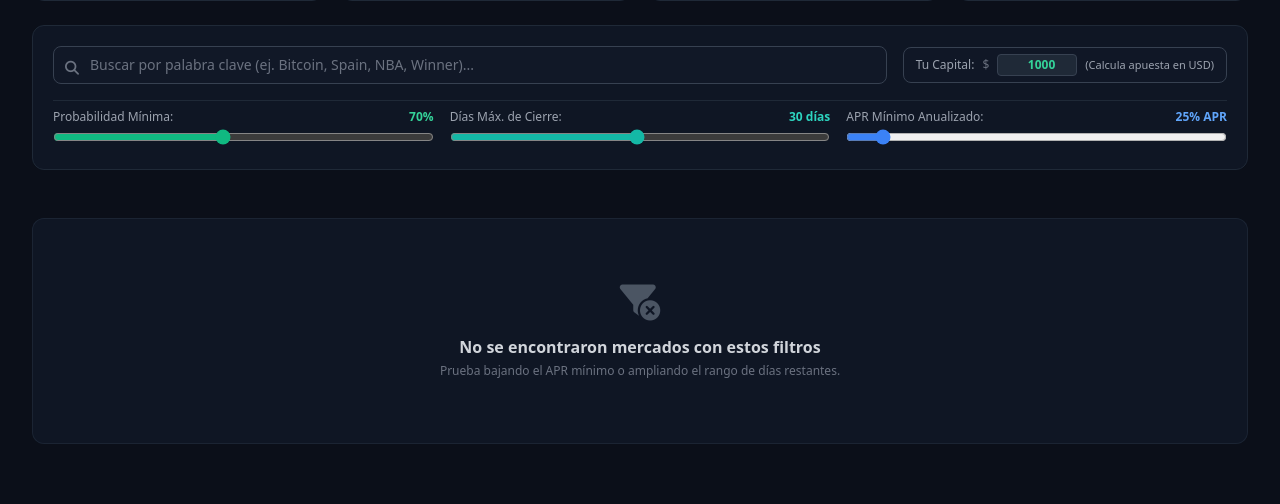
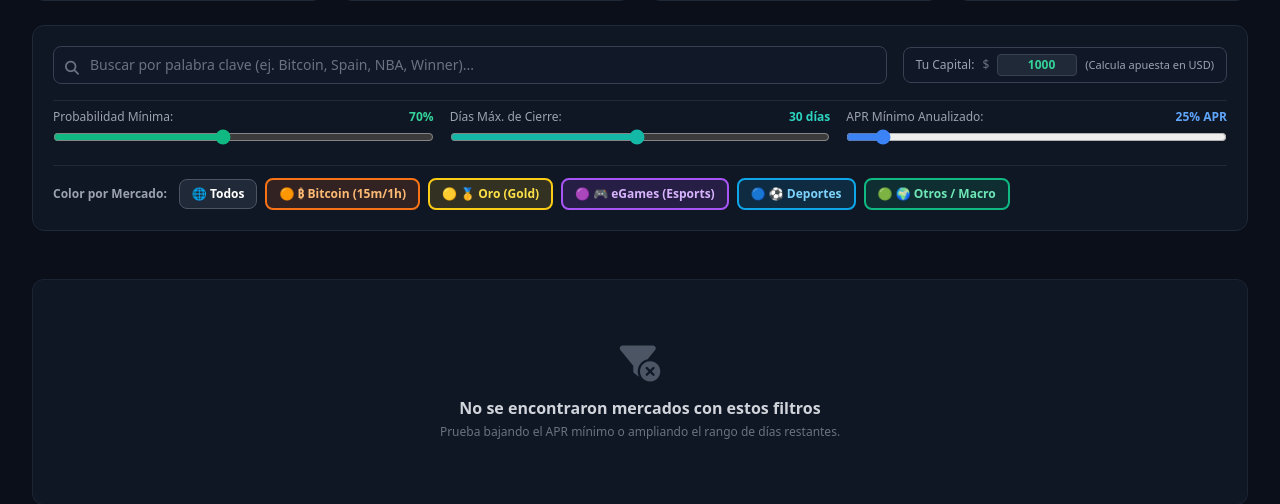
Before and after one commit to liquiloop/polymarket-assistant, a Flask app: page / in a window 1280 px wide. Shown: the part 174-678 px from the top of the page. Run offline with Flask 3, Linux system fonts and the light colour scheme; data that the repository does not hold is empty; some libraries are stand-ins or nearby versions.

Commit message:
Add color-coded borders and category filters (BTC orange, Gold yellow, eGames purple) in templates/index.html

```diff
--- a/templates/index.html
+++ b/templates/index.html
@@ -168,6 +168,29 @@
           <input type="range" id="slider-apr" min="10" max="200" value="25" step="5" oninput="actualizarSlider('apr')" onchange="guardarFiltrosLocales(); escanearMercados();" class="w-full accent-blue-500 cursor-pointer">
         </div>
       </div>
+
+      <!-- LEYENDA DE COLORES Y FILTRO RÁPIDO POR CATEGORÍA -->
+      <div class="pt-3 border-t border-gray-800 flex flex-wrap items-center gap-2 text-xs">
+        <span class="text-gray-400 font-semibold mr-1">Color por Mercado:</span>
+        <button onclick="seleccionarCategoria('todos')" id="cat-todos" class="px-3 py-1.5 rounded-lg border border-gray-600 bg-gray-800 text-white font-bold transition">
+          🌐 Todos
+        </button>
+        <button onclick="seleccionarCategoria('btc')" id="cat-btc" class="px-3 py-1.5 rounded-lg border-2 border-orange-500 bg-orange-500/15 text-orange-300 font-bold hover:bg-orange-500/25 transition">
+          🟠 ₿ Bitcoin (15m/1h)
+        </button>
+        <button onclick="seleccionarCategoria('oro')" id="cat-oro" class="px-3 py-1.5 rounded-lg border-2 border-yellow-400 bg-yellow-400/15 text-yellow-300 font-bold hover:bg-yellow-400/25 transition">
+          🟡 🥇 Oro (Gold)
+        </button>
+        <button onclick="seleccionarCategoria('egames')" id="cat-egames" class="px-3 py-1.5 rounded-lg border-2 border-purple-500 bg-purple-500/15 text-purple-300 font-bold hover:bg-purple-500/25 transition">
+          🟣 🎮 eGames (Esports)
+        </button>
+        <button onclick="seleccionarCategoria('deportes')" id="cat-deportes" class="px-3 py-1.5 rounded-lg border-2 border-sky-500 bg-sky-500/15 text-sky-300 font-bold hover:bg-sky-500/25 transition">
+          🔵 ⚽ Deportes
+        </button>
+        <button onclick="seleccionarCategoria('otros')" id="cat-otros" class="px-3 py-1.5 rounded-lg border-2 border-emerald-500 bg-emerald-500/15 text-emerald-300 font-bold hover:bg-emerald-500/25 transition">
+          🟢 🌍 Otros / Macro
+        </button>
+      </div>
     </div>
 
     <!-- LISTA DE OPORTUNIDADES -->
@@ -278,6 +301,31 @@
   <!-- SCRIPT CLIENTE -->
   <script>
     let todasLasOportunidades = [];
+    let categoriaActiva = 'todos';
+
+    function seleccionarCategoria(cat) {
+      categoriaActiva = cat;
+      // Limpiar texto del buscador si había "bitcoin" escrito antes para que no bloquee la categoría elegida
+      if (cat !== 'todos') {
+        document.getElementById('filtro-texto').value = '';
+      }
+      actualizarBotonesCategoria();
+      guardarFiltrosLocales();
+      renderizarTarjetas();
+    }
+
+    function actualizarBotonesCategoria() {
+      const cats = ['todos', 'btc', 'oro', 'egames', 'deportes', 'otros'];
+      cats.forEach(c => {
+        const el = document.getElementById('cat-' + c);
+        if (!el) return;
+        if (c === categoriaActiva) {
+          el.classList.add('ring-2', 'ring-white', 'scale-105');
+        } else {
+          el.classList.remove('ring-2', 'ring-white', 'scale-105');
+        }
+      });
+    }
 
     function actualizarSlider(tipo) {
       if (tipo === 'prob') document.getElementById('val-prob').innerText = document.getElementById('slider-prob').value + '%';
@@ -292,7 +340,8 @@
           dias: document.getElementById('slider-dias').value,
           apr: document.getElementById('slider-apr').value,
           bankroll: document.getElementById('user-bankroll').value,
-          texto: document.getElementById('filtro-texto').value
+          texto: document.getElementById('filtro-texto').value,
+          categoria: categoriaActiva
         };
         localStorage.setItem('polyedge_filtros_v1', JSON.stringify(estado));
       } catch (e) {}
@@ -319,7 +368,16 @@
           document.getElementById('user-bankroll').value = estado.bankroll;
         }
         if (typeof estado.texto === 'string') {
-          document.getElementById('filtro-texto').value = estado.texto;
+          // Si antes se había quedado escrito 'bitcoin', limpiarlo para que vea todos los colores
+          if (estado.texto.toLowerCase().trim() === 'bitcoin') {
+            document.getElementById('filtro-texto').value = '';
+          } else {
+            document.getElementById('filtro-texto').value = estado.texto;
+          }
+        }
+        if (estado.categoria) {
+          categoriaActiva = estado.categoria;
+          actualizarBotonesCategoria();
         }
       } catch (e) {}
     }
@@ -383,8 +441,11 @@
       const bankroll = parseFloat(document.getElementById('user-bankroll').value) || 1000;
 
       const filtradas = todasLasOportunidades.filter(o => {
+        if (categoriaActiva !== 'todos' && (o.categoria || 'otros') !== categoriaActiva) {
+          return false;
+        }
         if (!query) return true;
-        return o.question.toLowerCase().includes(query) || o.outcome.toLowerCase().includes(query);
+        return o.question.toLowerCase().includes(query) || o.outcome.toLowerCase().includes(query) || (o.categoria_label || '').toLowerCase().includes(query);
       });
 
       if (filtradas.length === 0) {
@@ -392,6 +453,34 @@
         noResults.classList.remove('hidden');
         return;
       }
+
+      const estilosCategoria = {
+        btc: {
+          border: 'border-2 border-orange-500 shadow-[0_0_18px_rgba(249,115,22,0.28)]',
+          badge: 'bg-orange-500/20 text-orange-300 border border-orange-500/50',
+          label: '🟠 ₿ BITCOIN'
+        },
+        oro: {
+          border: 'border-2 border-yellow-400 shadow-[0_0_18px_rgba(250,204,21,0.28)]',
+          badge: 'bg-yellow-400/20 text-yellow-300 border border-yellow-400/50',
+          label: '🟡 🥇 ORO (GOLD)'
+        },
+        egames: {
+          border: 'border-2 border-purple-500 shadow-[0_0_18px_rgba(168,85,247,0.28)]',
+          badge: 'bg-purple-500/20 text-purple-300 border border-purple-500/50',
+          label: '🟣 🎮 EGAMES'
+        },
+        deportes: {
+          border: 'border-2 border-sky-500 shadow-[0_0_14px_rgba(14,165,233,0.22)]',
+          badge: 'bg-sky-500/20 text-sky-300 border border-sky-500/50',
+          label: '🔵 ⚽ DEPORTES'
+        },
+        otros: {
+          border: 'border-2 border-emerald-500/75 shadow-[0_0_12px_rgba(16,185,129,0.18)]',
+          badge: 'bg-emerald-500/20 text-emerald-300 border border-emerald-500/40',
+          label: '🟢 🌍 MACRO / OTROS'
+        }
+      };
 
       noResults.classList.add('hidden');
       container.innerHTML = filtradas.map(op => {
@@ -403,18 +492,26 @@
         const tiempoBadge = op.es_btc_5m
           ? `⚡ ${op.tiempo_exacto || 'En vivo'}`
           : (op.days_left < 1 ? `⏱️ Cobras en ~${Math.round(op.hours_left)} hrs` : `📅 Cobras en ~${op.days_left} días`);
-        const borderClass = op.es_btc_5m ? 'border-amber-500/70 neon-glow' : 'border-gray-800';
+        const catKey = op.categoria || (op.es_btc_5m ? 'btc' : 'otros');
+        const estilo = estilosCategoria[catKey] || estilosCategoria.otros;
 
         return `
-          <div class="glass-card rounded-xl p-5 border ${borderClass} flex flex-col justify-between hover:border-emerald-500/50 transition duration-200">
+          <div class="glass-card rounded-xl p-5 ${estilo.border} flex flex-col justify-between transition duration-200">
             <div>
-              <!-- HEADER TARJETA -->
+              <!-- ETIQUETA DE COLOR POR MERCADO -->
+              <div class="flex items-center justify-between gap-2 mb-2">
+                <span class="text-[11px] font-extrabold px-2.5 py-0.5 rounded-full ${estilo.badge}">
+                  ${op.categoria_label || estilo.label}
+                </span>
+                <span class="text-xs font-semibold px-2 py-0.5 rounded ${op.es_btc_5m ? 'bg-orange-500/20 text-orange-300 border border-orange-500/40' : 'bg-gray-800 text-gray-300'}">
+                  ${tiempoBadge}
+                </span>
+              </div>
+
+              <!-- HEADER PROBABILIDAD -->
               <div class="flex items-start justify-between gap-3 mb-3">
                 <span class="text-xs font-bold px-2.5 py-1 rounded-md ${op.probability >= 70 ? 'bg-emerald-500/20 text-emerald-400 border border-emerald-500/30' : 'bg-amber-500/20 text-amber-400 border border-amber-500/30'}">
-                  ${op.probability}% Probabilidad ${op.es_btc_5m && op.probability < 70 ? '(Calentando)' : ''}
-                </span>
-                <span class="text-xs font-semibold px-2 py-0.5 rounded ${op.es_btc_5m ? 'bg-amber-500/20 text-amber-300 border border-amber-500/40' : 'bg-gray-800 text-gray-300'}">
-                  ${tiempoBadge}
+                  ${op.probability}% Probabilidad ${op.probability < 70 ? '(En Vivo)' : ''}
                 </span>
               </div>
 
```
